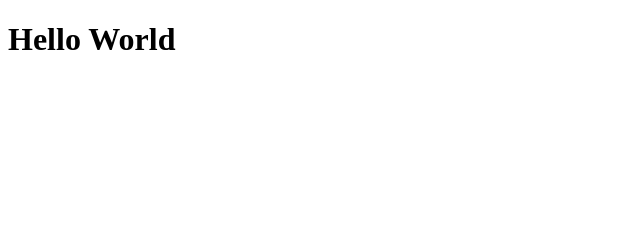
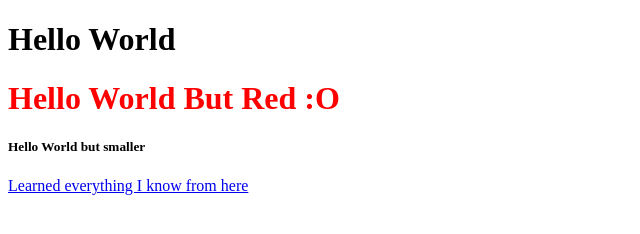
Before and after one commit to jampark196/jpark196-2068524.github.io, a plain HTML site: page index.html in a window 1280 px wide. Shown: the whole page, without its empty margins (0-640 px from the left). Drawn offline with Linux system fonts and the light colour scheme.

Commit message:
Update index.html

```diff
--- a/index.html
+++ b/index.html
@@ -9,5 +9,14 @@
         <h1>
             Hello World
         </h1>
+        <h1 style="color:red;">
+            Hello World But Red :O
+        </h1>
+        <h5>
+            Hello World but smaller
+        </h2>
+        <a href="https://www.w3schools.com">
+            Learned everything I know from here
+        </a>
     </body>
 </html>
```
